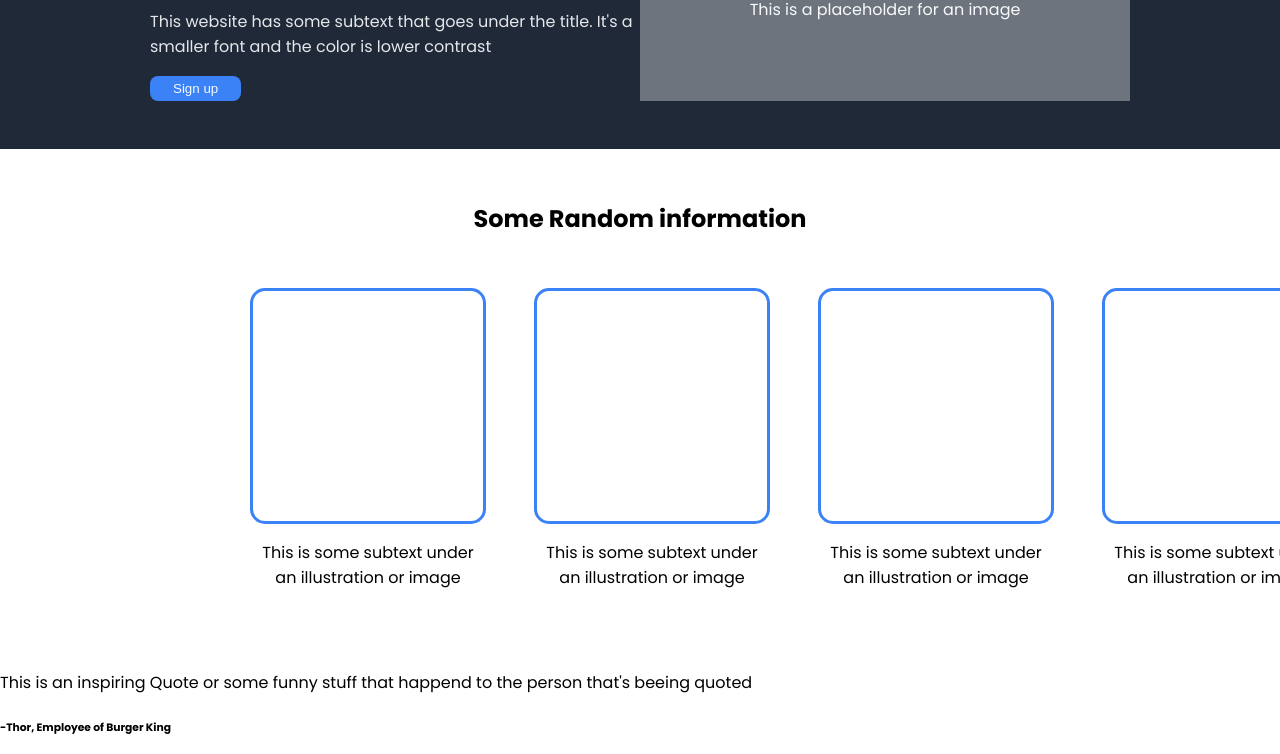
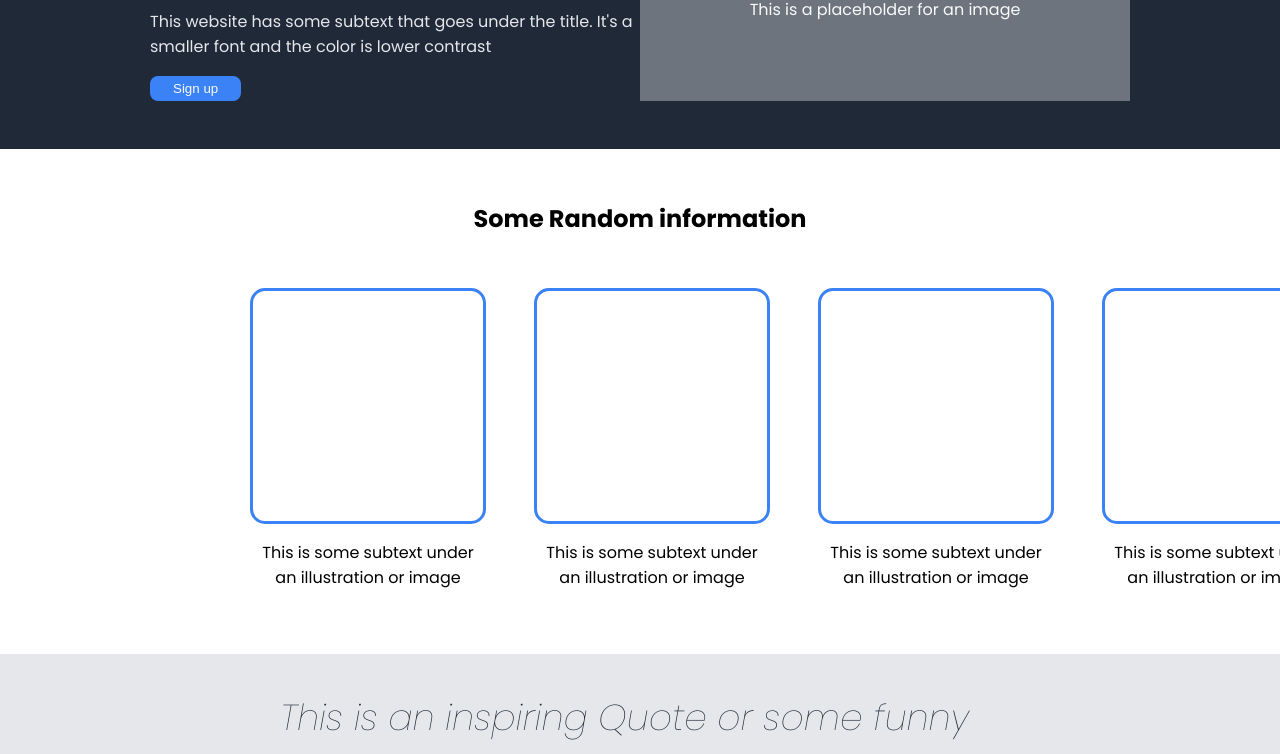
Before and after one commit to Hook-88/Landing-page, a plain HTML site: page index.html in a window 1280 px wide. Shown: the part 197-951 px from the top of the page. Drawn offline with Linux system fonts and the light colour scheme.

Commit message:
Add style for quote in style.css

```diff
--- a/style.css
+++ b/style.css
@@ -84,3 +84,21 @@ button {
   border-radius: 15px;
   border: 3px solid #3B82F6;
 }
+
+.main-row-two {
+  padding: 0 280px;
+  background-color: #E5E7EB;
+}
+
+.main-row-two p {
+  font-size: 36px;
+  font-style: italic;
+  font-weight: lighter;
+  color: #1f2937;
+}
+
+.main-row-two h6 {
+  font-size: 16px;
+  font-weight: bold;
+  text-align: right;
+}
```
